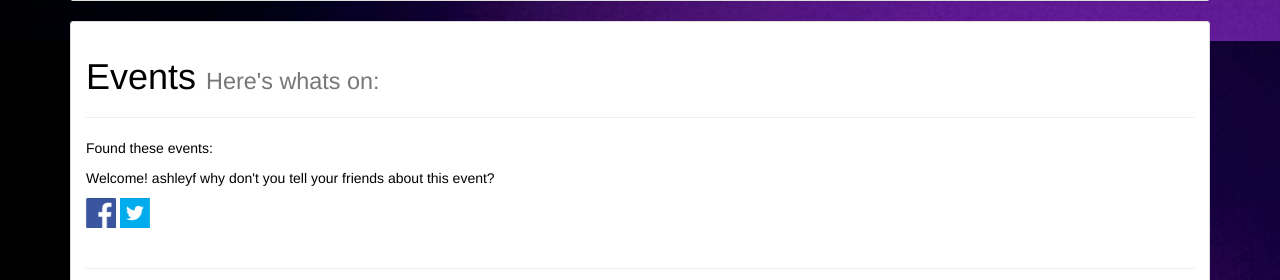
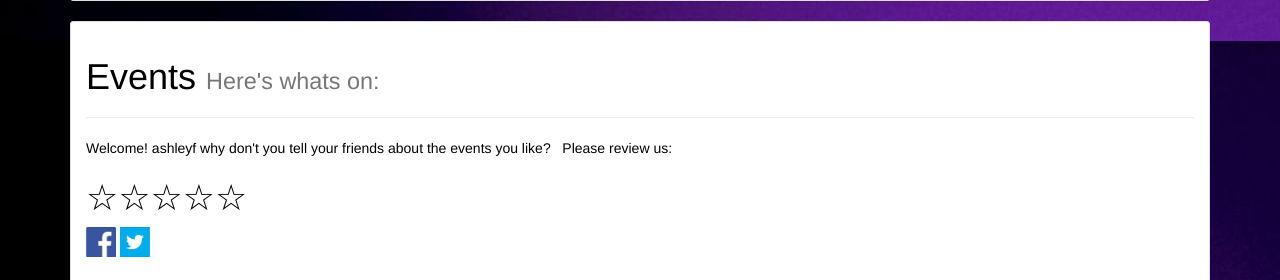
Before and after one commit to ashleyf1996/OOP_Web_Application_Assignment3, a Django app: template templates/event.html in a window 1280 px wide. Shown: the part 1159-1439 px from the top of the page. Run offline with Django 3.2, Linux system fonts and the light colour scheme; a user stored in the database is signed in; data comes from the database, SQL or seed files in the repository; both versions use the stored data as it was after the commit; the template is opened without the code that fills it: values that come from a table or form of the project are taken from there, most other values are stand-ins (such as "Sample title", 1, 10 or a date in 2020); some libraries are stand-ins or nearby versions; some web fonts are replaced.

Commit message:
added review stars to event page

```diff
--- a/templates/event.html
+++ b/templates/event.html
@@ -15,16 +15,17 @@
 
         <hr/>
         {% if search_events %}
-                        <p>Found these events:</p>
+
             {% load staticfiles %}
-            <p>Welcome! {{ user.get_username }} why don't you tell your friends about this event?</p>
+            <p>Welcome! {{ user.get_username }} why don't you tell your friends about the events you like? &nbsp; Please review us:<h1>&#9734;&#9734;&#9734;&#9734;&#9734;</h1></p>
             <a href="https://www.facebook.com/"><img src="{% static "entertainment_tonight/images/fb_logo.png" %}"height=30; width=30; alt="ET logo" align="middle"></a>
               <a href="https://www.twitter.com/"><img src="{% static "entertainment_tonight/images/twitter_logo.png" %}"height=30; width=30; alt="ET logo" align="middle"></a><br>
             <br>
+            <p>Found these events:</p>
             <hr/>
             {% for search_event in search_events %}
                 <div class="pull-right">
-                    <img src="/media/{{ search_event.upload_photo }}" width="500" height="100">
+                    <img src="/media/{{ search_event.upload_photo }}"  width="100" height="100"  align="middle">
                 </div>
                 <p class="lead">{{ search_event.event_name }}<br/>
                 <small>{{ search_event.event_location }}</small><br/>
```
Also changed, not shown: db.sqlite3, entertainment_tonight/static/entertainment_tonight/css/bootstrap.css.
